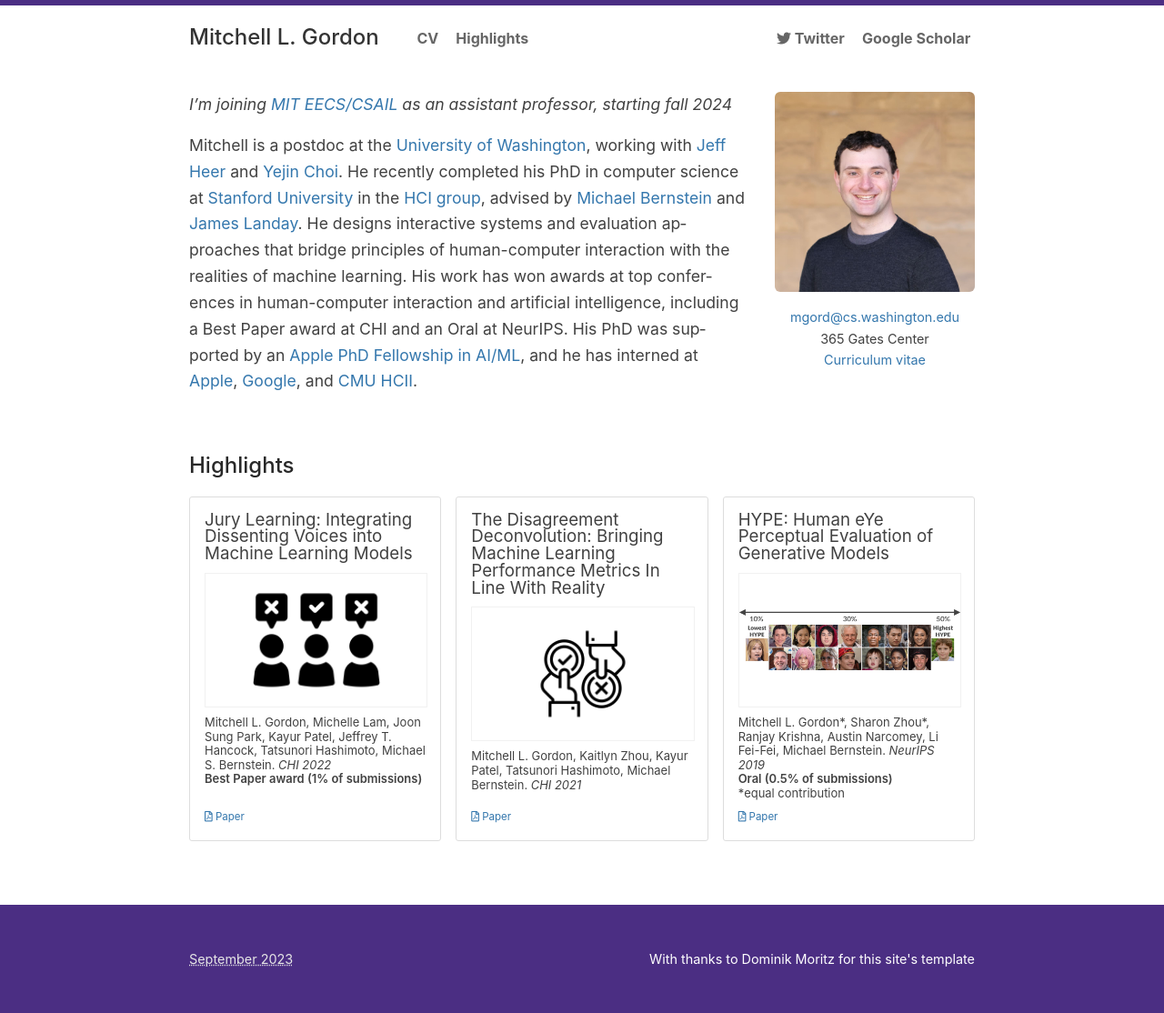
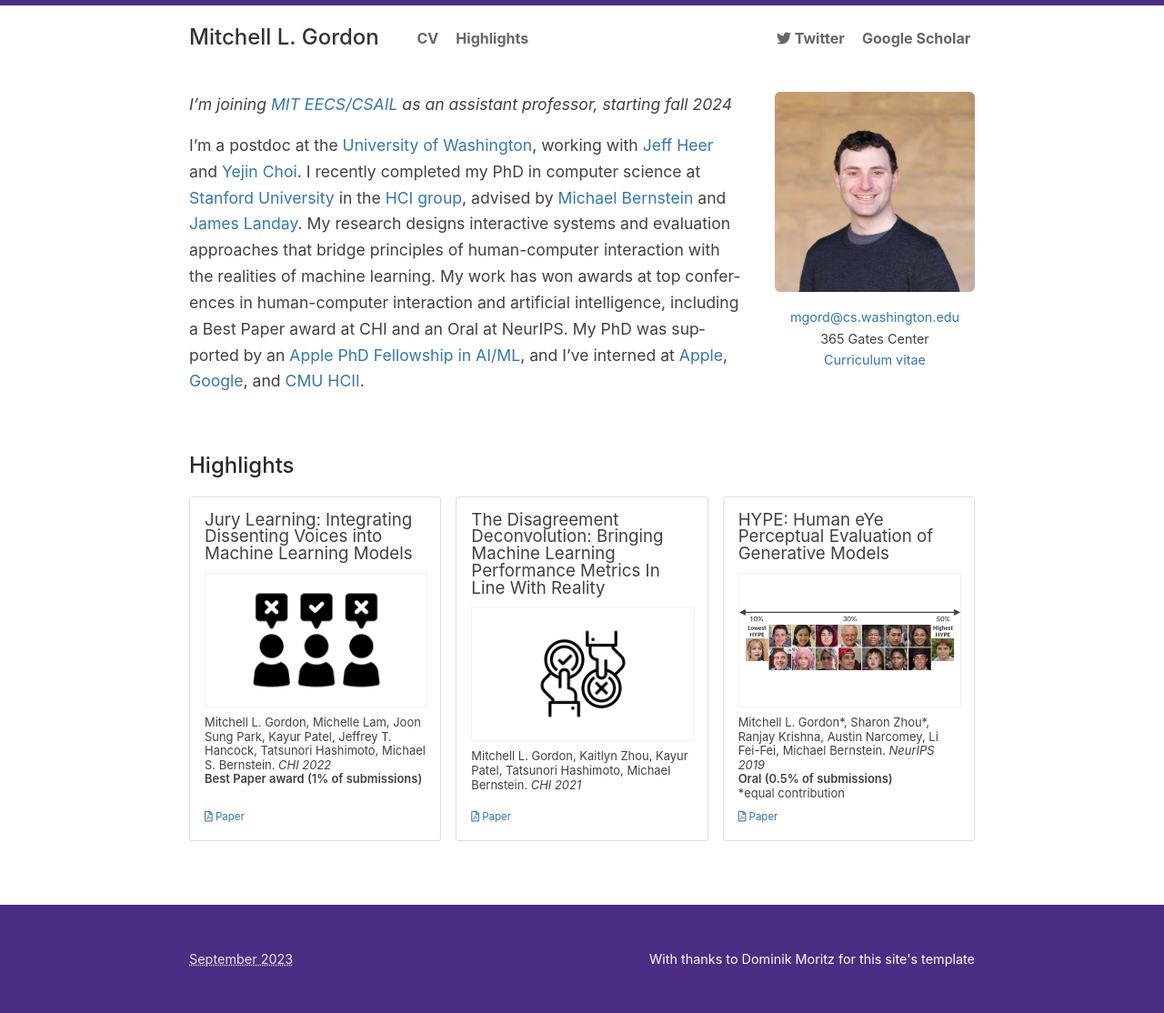
Before and after one commit to mitchellg/mitchellg.github.io, a Jekyll site: the page built from index.md, in a window 1280 px wide. Shown: the whole page at 91% size. Built offline with Jekyll 4.4.1, drawn with Linux system fonts in a browser that asks for light colours; a style sheet for code colours, icons or effects is not loaded.

Commit message:
Update index.md

```diff
--- a/index.md
+++ b/index.md
@@ -11,7 +11,7 @@
 <div class="intro" markdown="1">
 *I'm joining [MIT EECS/CSAIL](https://www.eecs.mit.edu/) as an assistant professor, starting fall 2024*
 
-Mitchell is a postdoc at the [University of Washington](https://www.cs.washington.edu/), working with [Jeff Heer](https://homes.cs.washington.edu/~jheer/) and [Yejin Choi](https://homes.cs.washington.edu/~yejin/). He recently completed his PhD in computer science at [Stanford University](http://www.stanford.edu/) in the [HCI group](http://hci.stanford.edu/), advised by [Michael Bernstein](https://hci.stanford.edu/msb/) and [James Landay](https://www.landay.org/). He designs interactive systems and evaluation approaches that bridge principles of human-computer interaction with the realities of machine learning. His work has won awards at top conferences in human-computer interaction and artificial intelligence, including a Best Paper award at CHI and an Oral at NeurIPS. His PhD was supported by an [Apple PhD Fellowship in AI/ML](https://machinelearning.apple.com/updates/introducing-apple-scholars-aiml), and he has interned at [Apple](http://apple.com/), [Google](http://apple.com/), and [CMU HCII](http://www.hcii.cmu.edu/).
+I'm a postdoc at the [University of Washington](https://www.cs.washington.edu/), working with [Jeff Heer](https://homes.cs.washington.edu/~jheer/) and [Yejin Choi](https://homes.cs.washington.edu/~yejin/). I recently completed my PhD in computer science at [Stanford University](http://www.stanford.edu/) in the [HCI group](http://hci.stanford.edu/), advised by [Michael Bernstein](https://hci.stanford.edu/msb/) and [James Landay](https://www.landay.org/). My research designs interactive systems and evaluation approaches that bridge principles of human-computer interaction with the realities of machine learning. My work has won awards at top conferences in human-computer interaction and artificial intelligence, including a Best Paper award at CHI and an Oral at NeurIPS. My PhD was supported by an [Apple PhD Fellowship in AI/ML](https://machinelearning.apple.com/updates/introducing-apple-scholars-aiml), and I've interned at [Apple](http://apple.com/), [Google](http://apple.com/), and [CMU HCII](http://www.hcii.cmu.edu/).
 </div>
 
 <div class="me" markdown="1">
```
